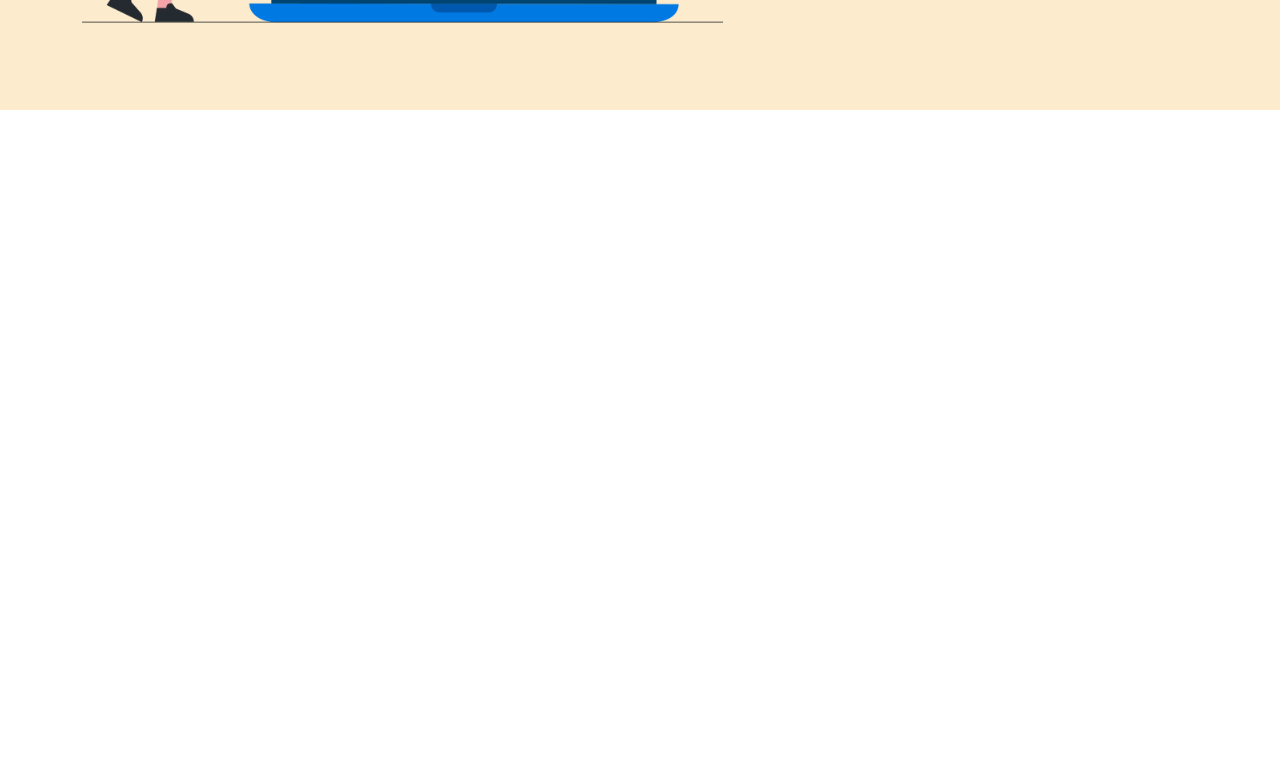
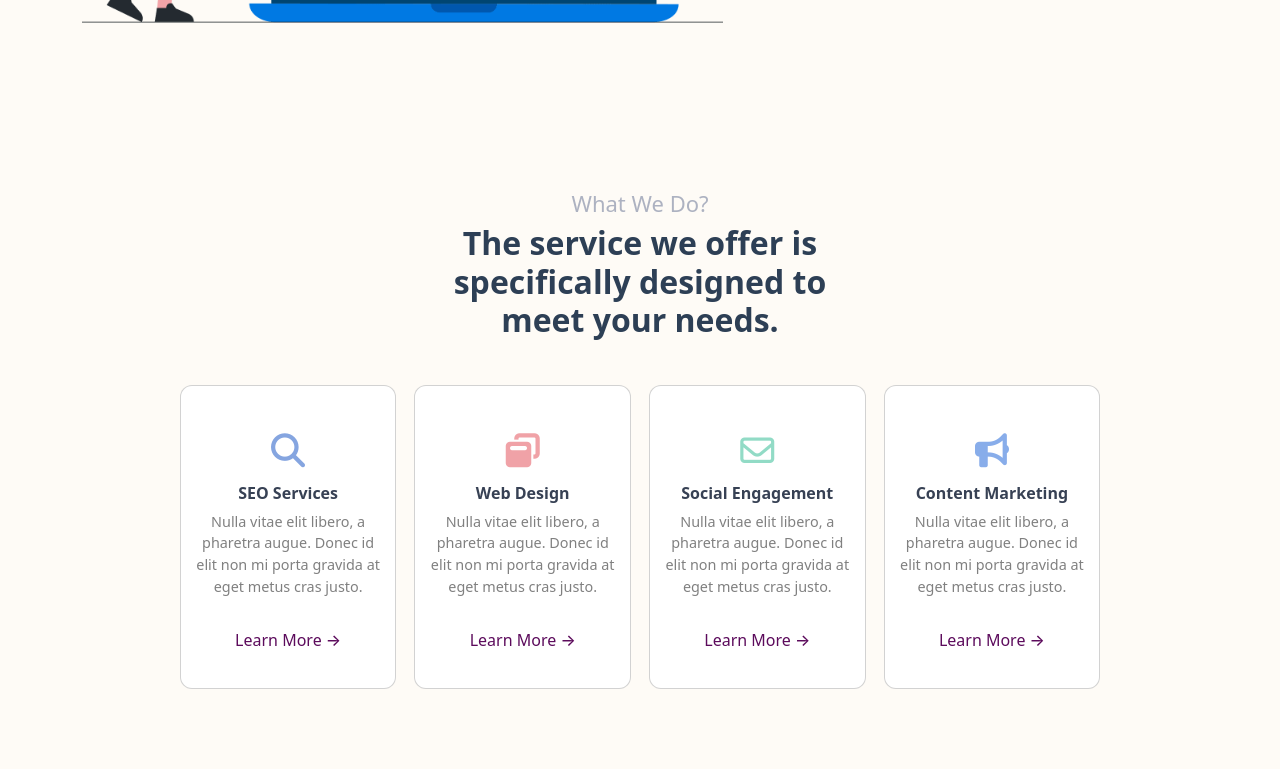
Before and after one commit to kenan0817/sandbox-tapsiriq1, a plain HTML site: page index.html in a window 1280 px wide. Shown: the part 595-1364 px from the top of the page. Before the commit the page ends 800 px from the top, so only its background shows below. Drawn offline with Linux system fonts and the light colour scheme.

Commit message:
sectionTwo started,finished,cards

```diff
--- a/assests/scss/_home.scss
+++ b/assests/scss/_home.scss
@@ -1,19 +1,23 @@
-#sectionOne{
+#sectionOne {
     padding: 5rem 0;
-        background-color: rgba(244, 190, 90, 0.307);
-        .box-right{
+    background-color: #fefbf6;
+
+    .box-right {
         padding-left: 30px;
-            h1{
+
+        h1 {
             width: 70%;
             font-weight: 550;
             margin: 15px 0;
             color: rgb(50, 44, 44);
         }
-            p{
+
+        p {
             width: 70%;
             font-size: 18px;
         }
-            a{
+
+        a {
             background-color: orange;
             color: white;
             text-decoration: none;
@@ -23,7 +27,8 @@
             border-radius: 25px;
             transform: translateY(10px);
             transition: 0.4s;
-                &:hover{
+
+            &:hover {
                 transform: translateY(0);
                 box-shadow: rgba(50, 50, 93, 0.25) 0px 30px 60px -12px inset, rgba(0, 0, 0, 0.3) 0px 18px 36px -18px inset;
             }
@@ -31,3 +36,89 @@
     }
 
 }
+
+.sectionTwo {
+    background-color: #fefbf6;
+    padding: 5rem 0;
+    text-align: center;
+    font-family: system-ui, -apple-system, BlinkMacSystemFont, 'Segoe UI', Roboto, Oxygen, Ubuntu, Cantarell, 'Open Sans', 'Helvetica Neue', sans-serif;
+
+    .boxText {
+        h6 {
+            color: #adb2c1;
+            font-size: 22px;
+        }
+
+        h2 {
+            color: #2d3f55;
+            width: 40%;
+            margin: auto;
+            font-weight: 649;
+
+        }
+    }
+
+    .cards {
+        margin-top: 45px;
+
+    }
+
+    .row {
+        display: flex;
+        flex-wrap: nowrap;
+        justify-content: center;
+        align-items: center;
+        gap: 18px;
+
+    }
+    .card {
+        width: 19%;
+        height: 19rem;
+        border-radius: 12px;
+        transition: 0.3s ease-out;
+
+        i {
+            font-size: 34px;
+            margin-top: 3rem;
+        }
+
+        h4 {
+            font-weight: 650;
+            font-size: 1rem;
+            margin-top: 1rem;
+            color: #374154;
+        }
+        p{
+            font-size: 0.9rem;
+            font-weight: 490;
+            color: gray;
+        }
+        #icon1{
+            color: rgb(133, 165, 224);
+        }
+        #icon2{
+            color: #f0a2a7;
+        }
+        #icon3{
+            color: #92dbc6;
+        }
+        #icon4{
+            color: #88adea;
+        }
+        a{
+            display: inline-block;
+            text-decoration: none;
+            margin-top: 15px;
+            color: rgb(92, 11, 92);
+            font-weight: 500;
+        }
+        a:hover{
+            text-decoration: underline;
+            color: #f0a2a7;
+            transition: 0.3s;
+        }
+    }
+    .card:hover{
+        box-shadow: rgba(0, 0, 0, 0.07) 0px 1px 2px, rgba(0, 0, 0, 0.07) 0px 2px 4px, rgba(0, 0, 0, 0.07) 0px 4px 8px, rgba(0, 0, 0, 0.07) 0px 8px 16px, rgba(0, 0, 0, 0.07) 0px 16px 32px, rgba(0, 0, 0, 0.07) 0px 32px 64px;
+    }
+}
--- a/assests/scss/_static.scss
+++ b/assests/scss/_static.scss
@@ -1,5 +1,5 @@
 #header{
-    background-color: rgba(244, 190, 90, 0.307);
+    background-color:#fefbf6;
     .logo{
         width: 30%;
         img{
--- a/index.html
+++ b/index.html
@@ -1,27 +1,48 @@
 <!DOCTYPE html>
 <html lang="en">
   <head>
-    <meta charset="UTF-8">
-    <meta name="viewport" content="width=device-width, initial-scale=1.0">
+    <meta charset="UTF-8" />
+    <meta name="viewport" content="width=device-width, initial-scale=1.0" />
     <title>SandBox</title>
-    <link rel="stylesheet" href="./assests/scss/style.css">
-    <link rel="stylesheet" href="./assests/vendors/bootstrap.css">
-    <link rel="stylesheet" href="https://cdnjs.cloudflare.com/ajax/libs/font-awesome/6.7.2/css/all.min.css" integrity="sha512-Evv84Mr4kqVGRNSgIGL/F/aIDqQb7xQ2vcrdIwxfjThSH8CSR7PBEakCr51Ck+w+/U6swU2Im1vVX0SVk9ABhg==" crossorigin="anonymous" referrerpolicy="no-referrer" />
+    <link rel="stylesheet" href="./assests/scss/style.css" />
+    <link rel="stylesheet" href="./assests/vendors/bootstrap.css" />
+    <link
+      rel="stylesheet"
+      href="https://cdnjs.cloudflare.com/ajax/libs/font-awesome/6.7.2/css/all.min.css"
+      integrity="sha512-Evv84Mr4kqVGRNSgIGL/F/aIDqQb7xQ2vcrdIwxfjThSH8CSR7PBEakCr51Ck+w+/U6swU2Im1vVX0SVk9ABhg=="
+      crossorigin="anonymous"
+      referrerpolicy="no-referrer"
+    />
   </head>
   <body>
+    <!-------------------- header started --------------->
     <header id="header">
-        <div class="container ">
+      <div class="container">
         <div class="d-flex align-items-center">
           <div class="logo">
-                    <img src="./assests/images/logo-dark.png" alt="">
+            <img src="./assests/images/logo-dark.png" alt="" />
           </div>
           <ul class="d-flex list-unstyled m-0">
-                        <li><a href="#">Demos <i class="fa-solid fa-angle-down"></i></a></li>
-                        <li><a href="#">Pages <i class="fa-solid fa-angle-down"></i></a></li>
-                        <li><a href="#">Projects <i class="fa-solid fa-angle-down"></i></a></li>
-                        <li><a href="#">Blog <i class="fa-solid fa-angle-down"></i></a></li>
-                        <li><a href="#">Blocks <i class="fa-solid fa-angle-down"></i></a></li>
-                        <li><a href="#">Documentation <i class="fa-solid fa-angle-down"></i></a></li>
+            <li>
+              <a href="#">Demos <i class="fa-solid fa-angle-down"></i></a>
+            </li>
+            <li>
+              <a href="#">Pages <i class="fa-solid fa-angle-down"></i></a>
+            </li>
+            <li>
+              <a href="#">Projects <i class="fa-solid fa-angle-down"></i></a>
+            </li>
+            <li>
+              <a href="#">Blog <i class="fa-solid fa-angle-down"></i></a>
+            </li>
+            <li>
+              <a href="#">Blocks <i class="fa-solid fa-angle-down"></i></a>
+            </li>
+            <li>
+              <a href="#"
+                >Documentation <i class="fa-solid fa-angle-down"></i
+              ></a>
+            </li>
           </ul>
           <div class="nav-right">
             <span id="eng">En <i class="fa-solid fa-angle-down"></i></span>
@@ -30,29 +51,82 @@
         </div>
       </div>
     </header>
-    <!-- header finished -->
+    <!--------------------- header finished -------------->
 
-    <!-- sectionOne started -->
+    <!-- -------------------sectionOne started ------------>
     <section id="sectionOne">
       <div class="container">
         <div class="row align-items-center">
           <div class="box-left col-7">
-                    <img class="img-fluid" src="./assests/images/i2.png" alt="">
+            <img class="img-fluid" src="./assests/images/i2.png" alt="" />
           </div>
           <div class="box-right col-5">
             <h1>Grow Your Business with Our Solutions.</h1>
-                    <p>We help our clients to increase their website traffic, rankings and visibility in search results.</p>
+            <p>
+              We help our clients to increase their website traffic, rankings
+              and visibility in search results.
+            </p>
             <a href="#">Try It For Free</a>
           </div>
         </div>
       </div>
     </section>
-
-
-
-
-
-
+    <!-- ------------------sectionOne finished ----------->
+    <!-- ============ -->
+    <!-- <------------------- sectionTwo started--------- -->
+    <section class="sectionTwo d-flex">
+      <div class="container">
+        <div class="boxText">
+          <h6>What We Do?</h6>
+          <h2>
+            The service we offer is specifically designed to meet your needs.
+          </h2>
+        </div>
+        <div class="cards">
+          <div class="row">
+            <div class="card col-3">
+              <i id="icon1" class="fa-solid fa-magnifying-glass"></i>
+              <h4>SEO Services</h4>
+              <p>
+                Nulla vitae elit libero, a pharetra augue. Donec id elit non mi
+                porta gravida at eget metus cras justo.
+              </p>
+              <a href="#">Learn More →</a>
+            </div>
+            <div class="card col-3">
+              <i id="icon2" class="fa-solid fa-window-restore"></i>
+              <h4>Web Design</h4>
+              <p>
+                Nulla vitae elit libero, a pharetra augue. Donec id elit non mi
+                porta gravida at eget metus cras justo.
+              </p>
+              <a href="#">Learn More →</a>
+            </div>
+            <div class="card col-3">
+              <i id="icon3" class="fa-regular fa-envelope"></i>
+              <h4>Social Engagement</h4>
+              <p>
+                Nulla vitae elit libero, a pharetra augue. Donec id elit non mi
+                porta gravida at eget metus cras justo.
+              </p>
+              <a href="#">Learn More →</a>
+            </div>
+            <div class="card col-3">
+              <i id="icon4" class="fa-solid fa-bullhorn"></i>
+              <h4>Content Marketing</h4>
+              <p>
+                Nulla vitae elit libero, a pharetra augue. Donec id elit non mi
+                porta gravida at eget metus cras justo.
+              </p>
+              <a href="#">Learn More →</a>
+            </div>
+          </div>
+        </div>
+      </div>
+    </section>
+    <!-- ------------------------sectionTwo finished -------------- -->
+     <!-- ========================================================= -->
+      <!-- -------------------- sectionThree started --------------- -->
 
     <script src="./assests/vendors/bootstrap.bundle.js"></script>
   </body>
```
Also changed, not shown: assests/images/i3 (1).png (added), assests/scss/style.css, 1 other file. Lines whose indentation alone changed are shown as unchanged.
